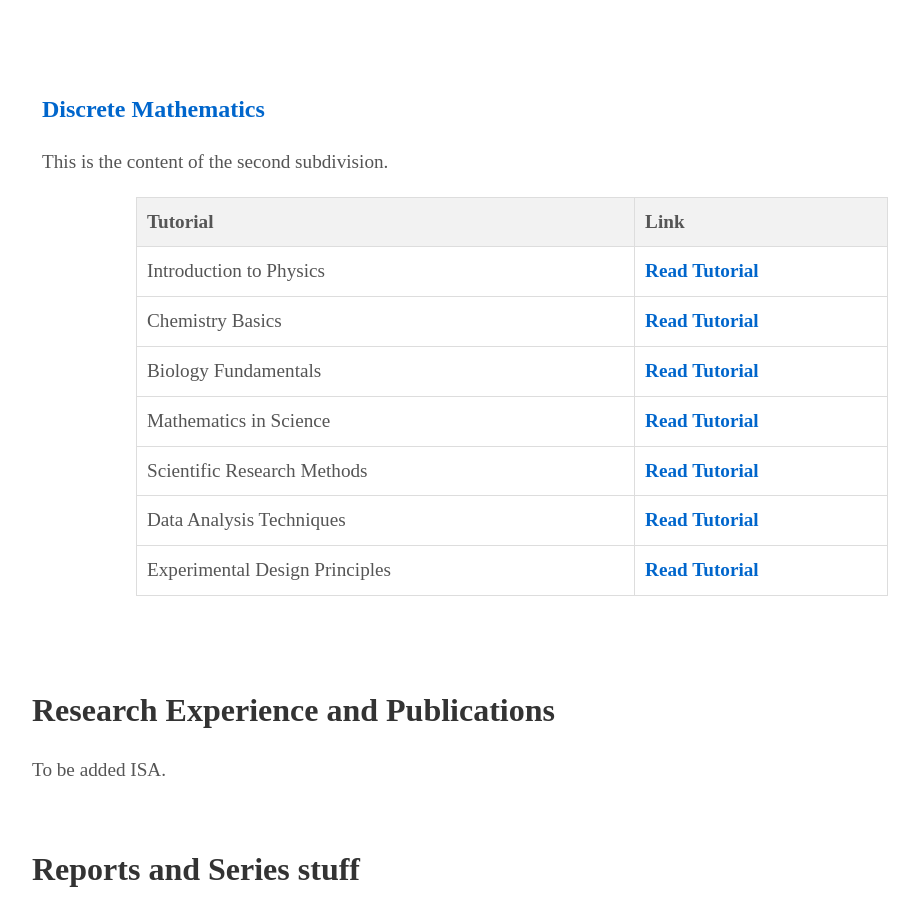
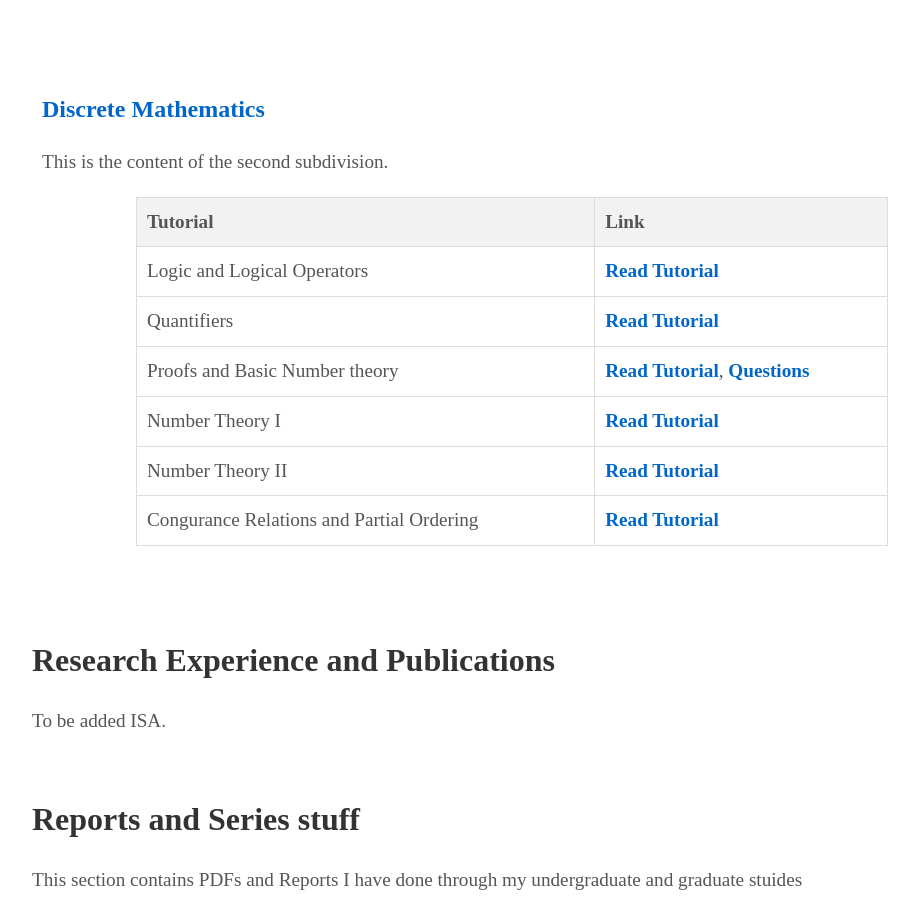
Before and after one commit to msalahelden/msalahelden.github.io, a Jekyll site: the page built from index.html, in a window 1280 px wide and 900 px high, scrolled down 2322 px. Shown: the whole window, without its empty margins (128-1047 px from the left). Built offline with Jekyll 4.4.1, drawn with Linux system fonts in a browser that asks for light colours; some web fonts are replaced.

Commit message:
Update about.html

```diff
--- a/_includes/about.html
+++ b/_includes/about.html
@@ -80,32 +80,28 @@
                 </thead>
                 <tbody>
                     <tr>
-                        <td>Introduction to Physics</td>
-                        <td><a href="https://www.example.com/tutorial1" target="_blank">Read Tutorial</a></td>
+                        <td>Logic and Logical Operators</td>
+                        <td><a href="Files/Discrete_Tutorials/Sketch Solution 1.pdf" target="_blank">Read Tutorial</a></td>
                     </tr>
                     <tr>
-                        <td>Chemistry Basics</td>
-                        <td><a href="https://www.example.com/tutorial2" target="_blank">Read Tutorial</a></td>
+                        <td>Quantifiers</td>
+                        <td><a href="Files/Discrete_Tutorials/Sketch Solution 2.pdf" target="_blank">Read Tutorial</a></td>
                     </tr>
                     <tr>
-                        <td>Biology Fundamentals</td>
-                        <td><a href="https://www.example.com/tutorial3" target="_blank">Read Tutorial</a></td>
+                        <td>Proofs and Basic Number theory</td>
+                        <td><a href="Files/Discrete_Tutorials/Sketch Solution 3.pdf" target="_blank">Read Tutorial</a>, <a href="Files/Discrete_Tutorials/Tutorial_3.pdf" target="_blank">Questions</a></td>
                     </tr>
                     <tr>
-                        <td>Mathematics in Science</td>
-                        <td><a href="https://www.example.com/tutorial4" target="_blank">Read Tutorial</a></td>
+                        <td>Number Theory I</td>
+                        <td><a href="Files/Discrete_Tutorials/Tutorial 7.pdf" target="_blank">Read Tutorial</a></td>
                     </tr>
                     <tr>
-                        <td>Scientific Research Methods</td>
-                        <td><a href="https://www.example.com/tutorial5" target="_blank">Read Tutorial</a></td>
+                        <td>Number Theory II</td>
+                        <td><a href="Files/Discrete_Tutorials/Tutorial 8 Number Theory II(1).pdf" target="_blank">Read Tutorial</a></td>
                     </tr>
                     <tr>
-                        <td>Data Analysis Techniques</td>
-                        <td><a href="https://www.example.com/tutorial6" target="_blank">Read Tutorial</a></td>
-                    </tr>
-                    <tr>
-                        <td>Experimental Design Principles</td>
-                        <td><a href="https://www.example.com/tutorial7" target="_blank">Read Tutorial</a></td>
+                        <td>Congurance Relations and Partial Ordering</td>
+                        <td><a href="Files/Discrete_Tutorials/Part III.pdf" target="_blank">Read Tutorial</a></td>
                     </tr>
                 </tbody>
             </table>  </p>
```
